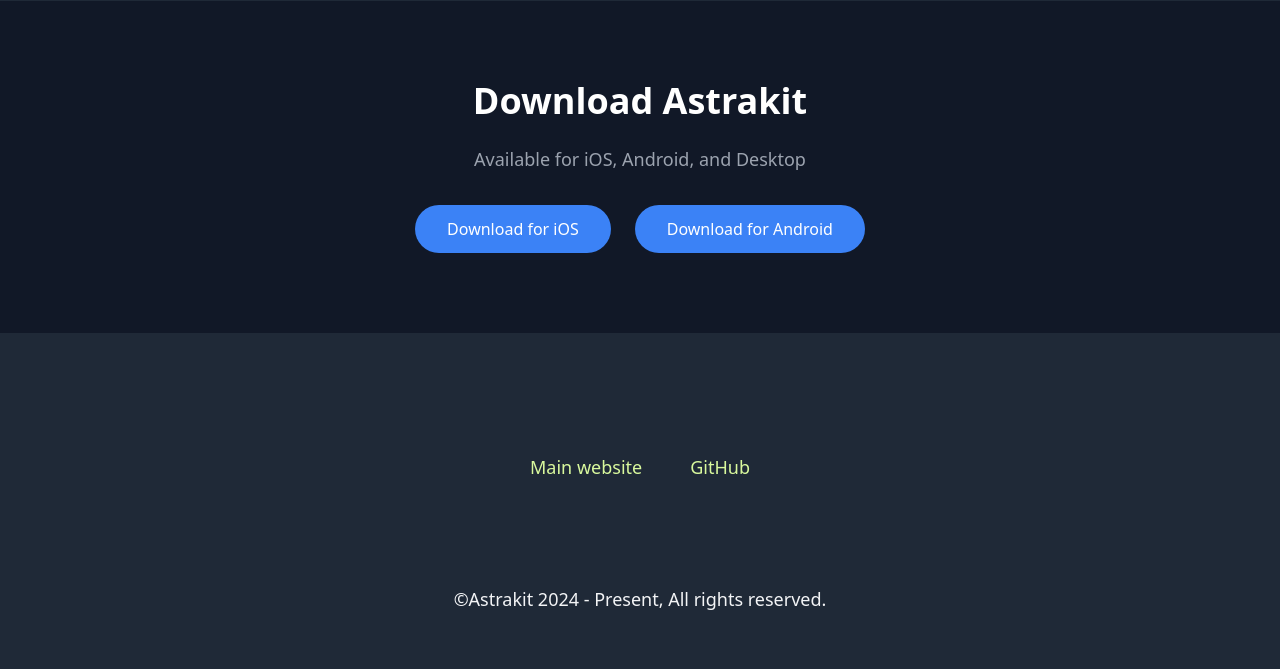
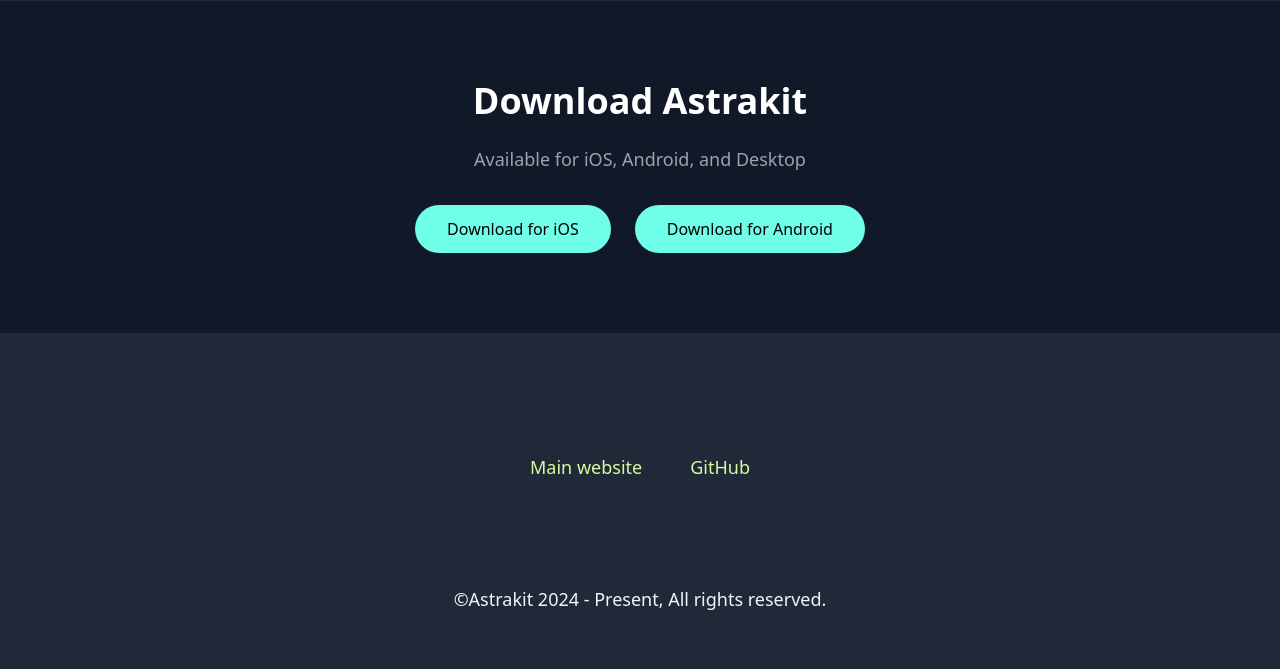
Before and after one commit to astrakit/main-website, a PHP site: page / in a window 1280 px wide. Shown: the part 1314-1983 px from the top of the page. Run offline with PHP 8.4, Linux system fonts and the light colour scheme.

Commit message:
Added some comatibility stuff and I dunno

```diff
--- /dev/null
+++ b/inc/head.php
@@ -0,0 +1 @@
+<link rel="stylesheet" href="https://cdnjs.cloudflare.com/ajax/libs/font-awesome/6.0.0-beta3/css/all.min.css">
--- a/index.php
+++ b/index.php
@@ -10,6 +10,8 @@
   <link href="src/styles/output.css" rel="stylesheet">
   <link href="src/styles/extra.css" rel="stylesheet">
   <link rel="icon" href="favicon.png">
+
+  <?php include 'inc/head.php'; ?>
 
   <meta name="viewport" content="width=device-width, initial-scale=1.0">
 
@@ -90,8 +92,8 @@
       <h2 class="text-3xl sm:text-4xl font-semibold text-white mb-6">Download Astrakit</h2>
       <p class="text-lg text-gray-400 mb-8">Available for iOS, Android, and Desktop</p>
       <div class="flex justify-center gap-6">
-        <button class="bg-blue-500 text-white py-3 px-8 rounded-full hover:bg-blue-600 transition">Download for iOS</button>
-        <button class="bg-blue-500 text-white py-3 px-8 rounded-full hover:bg-blue-600 transition">Download for Android</button>
+        <button class="bg-[#6FFFE9] text-black py-3 px-8 rounded-full hover:bg-[#43ffe3] transition">Download for iOS</button>
+        <button class="bg-[#6FFFE9] text-black py-3 px-8 rounded-full hover:bg-[#43ffe3] transition">Download for Android</button>
       </div>
     </section>
   </div>
--- a/src/styles/output.css
+++ b/src/styles/output.css
@@ -831,9 +831,9 @@ video {
   border-color: rgb(75 85 99 / var(--tw-border-opacity, 1));
 }
 
-.bg-blue-500 {
+.bg-\[\#6FFFE9\] {
   --tw-bg-opacity: 1;
-  background-color: rgb(59 130 246 / var(--tw-bg-opacity, 1));
+  background-color: rgb(111 255 233 / var(--tw-bg-opacity, 1));
 }
 
 .bg-gray-700 {
@@ -988,6 +988,11 @@ video {
   letter-spacing: -0.025em;
 }
 
+.text-black {
+  --tw-text-opacity: 1;
+  color: rgb(0 0 0 / var(--tw-text-opacity, 1));
+}
+
 .text-gray-100 {
   --tw-text-opacity: 1;
   color: rgb(243 244 246 / var(--tw-text-opacity, 1));
@@ -1072,9 +1077,9 @@ video {
   transform: translate(var(--tw-translate-x), var(--tw-translate-y)) rotate(var(--tw-rotate)) skewX(var(--tw-skew-x)) skewY(var(--tw-skew-y)) scaleX(var(--tw-scale-x)) scaleY(var(--tw-scale-y));
 }
 
-.hover\:bg-blue-600:hover {
+.hover\:bg-\[\#43ffe3\]:hover {
   --tw-bg-opacity: 1;
-  background-color: rgb(37 99 235 / var(--tw-bg-opacity, 1));
+  background-color: rgb(67 255 227 / var(--tw-bg-opacity, 1));
 }
 
 .hover\:text-lime-300:hover {
```
